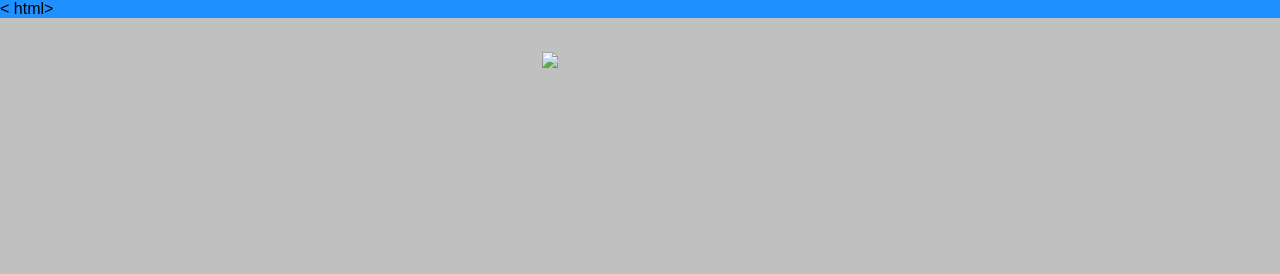
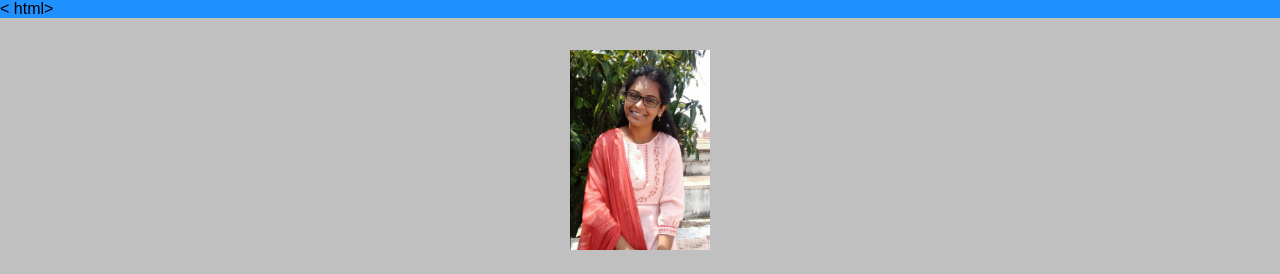
Before and after one commit to Mythili0717/Digital-portfolio, a plain HTML site: page index.html in a window 1280 px wide. Shown: the top 274 px of the page. Drawn offline with Linux system fonts and the light colour scheme.

Commit message:
Update and rename karthi.html to index.html

```diff
--- a/karthi.html
+++ b/index.html
@@ -86,7 +86,7 @@
     <header>
         <div class="header-content">
             <!-- Add your profile picture here -->
-      <img src='karthi.jpg'size=width=300 height=200/>
+      <img src='kaviya.jpg'size=width=300 height=200/>
             <h1>karthi
 
           </h1>
```
